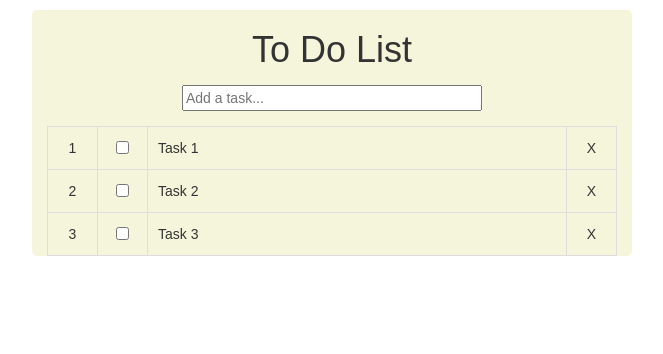
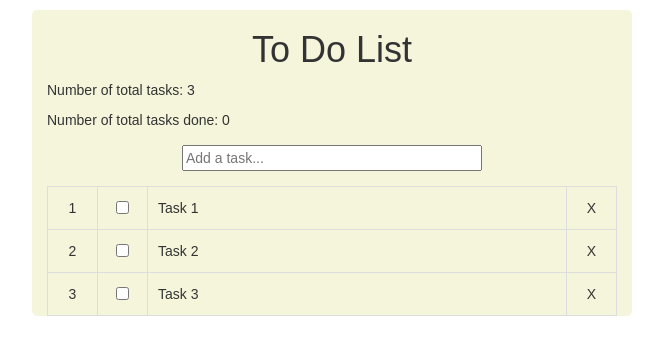
Before and after one commit to palmieriang/React_toDoList, a React (Create React App) app: page / in a window 1280 px wide. Shown: the top 354 px of the page, without its empty margins (308-971 px from the left). Built offline with nearby package versions, Linux system fonts and the light colour scheme.

Commit message:
total items

```diff
--- a/src/App.js
+++ b/src/App.js
@@ -54,6 +54,8 @@ class Todo extends Component {
     return (
       <div className='container'>
         <h1 className='header'>To Do List</h1>
+        <p>Number of total tasks: {this.state.tasks.length} </p>
+        <p>Number of total tasks done: {this.state.tasks.filter((elem) => {return elem.done}).length} </p>
         <AddNewTask updateList={this.updateList} />
         <DisplayList tasks={this.state.tasks} modify={this.modifyTask} removeTask={this.removeTask} />
       </div>
--- a/src/DisplayItem.jsx
+++ b/src/DisplayItem.jsx
@@ -6,10 +6,10 @@ class DisplayItem extends Component {
 		this.state = {
 			done: false
 		}
-    this.handleOnChange = this.handleOnChange.bind(this)
+    this.handleDone = this.handleDone.bind(this)
 	}
 
-  handleOnChange() {
+  handleDone() {
     var _done = !this.state.done
     this.setState({
       done: _done
@@ -21,10 +21,10 @@ class DisplayItem extends Component {
 		const {elem, removeTask, i} = this.props
 
 		return (
-      <tr key={elem}>
+      <tr>
         <td className="number"> { i + 1 } </td>
         <td className="number">
-          <input type="checkbox" checked={this.state.done} onChange={this.handleOnChange} />
+          <input type="checkbox" checked={this.state.done} onChange={this.handleDone} />
         </td>
         <td className="name" onClick={this.modify}>
           <span> { elem } </span>
```
